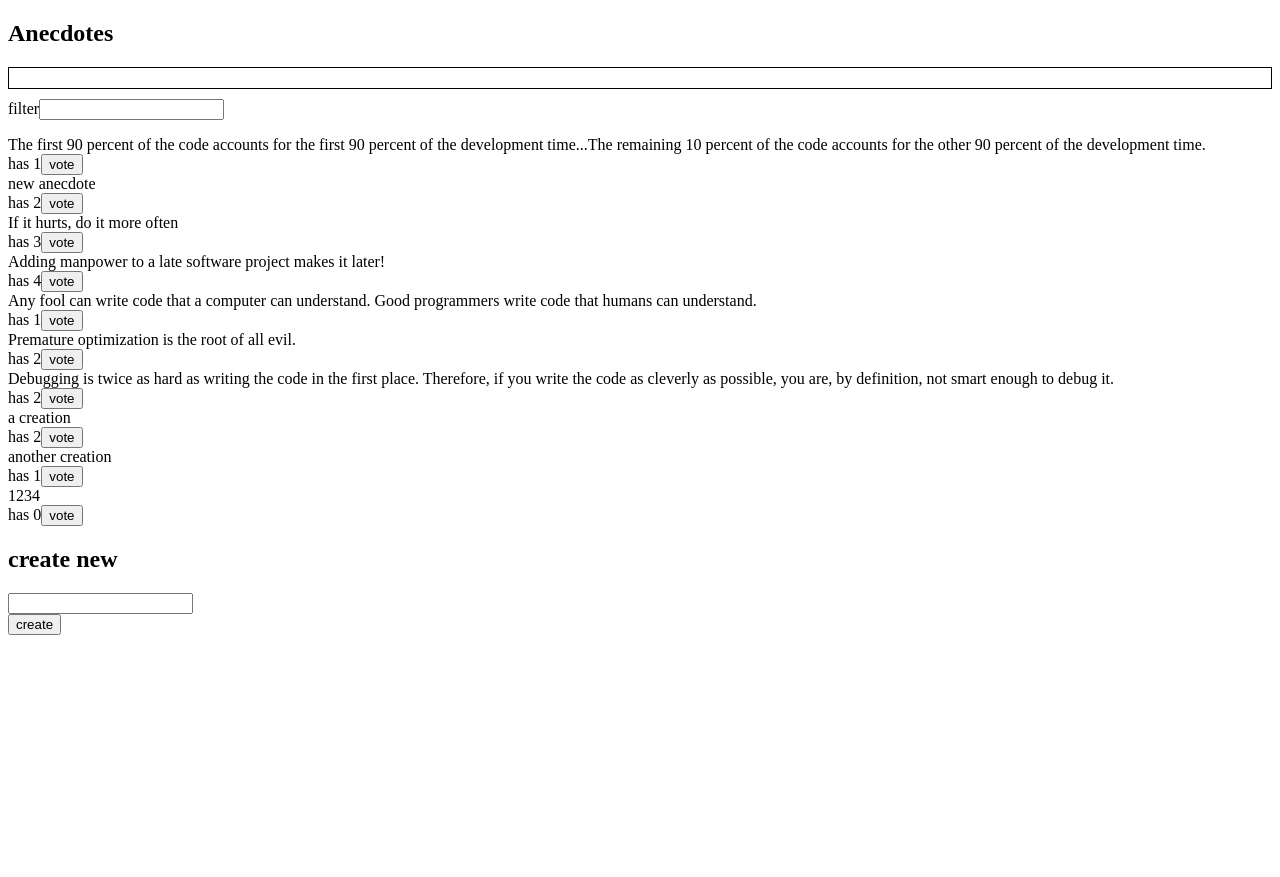
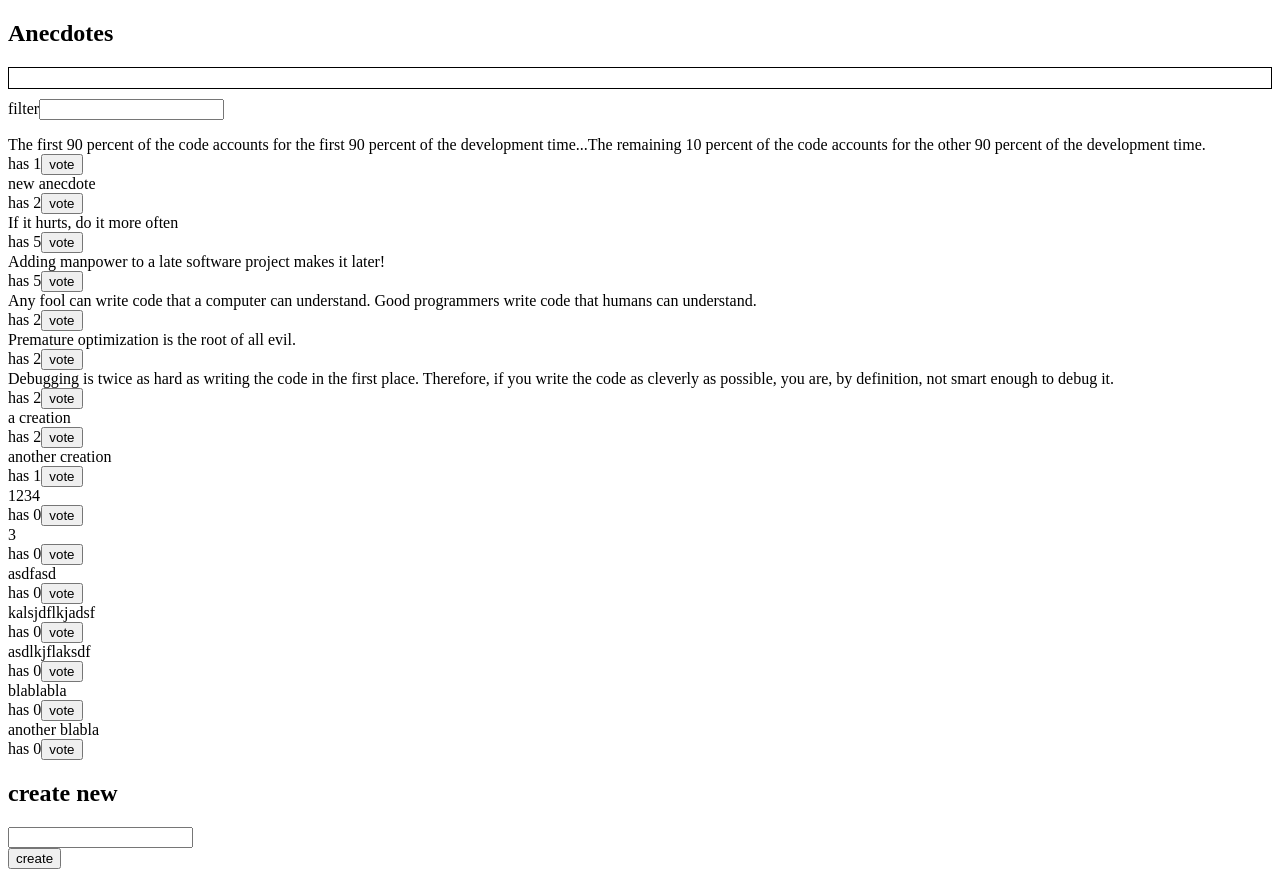
Before and after one commit to mendoza256/redux-anecdotes, a React (Vite) app: page / in a window 1280 px wide. Before the commit the page ends 800 px from the top, so only its background shows below. Built offline with nearby package versions, Linux system fonts and the light colour scheme; data requests are answered from the project's data file.

Commit message:
Exercise 6.24.

```diff
--- a/db.json
+++ b/db.json
@@ -13,17 +13,17 @@
     {
       "content": "If it hurts, do it more often",
       "id": "84559",
-      "votes": 3
+      "votes": 5
     },
     {
       "content": "Adding manpower to a late software project makes it later!",
       "id": "36164",
-      "votes": 4
+      "votes": 5
     },
     {
       "content": "Any fool can write code that a computer can understand. Good programmers write code that humans can understand.",
       "id": "82086",
-      "votes": 1
+      "votes": 2
     },
     {
       "content": "Premature optimization is the root of all evil.",
@@ -49,6 +49,36 @@
       "id": "fda5",
       "content": "1234",
       "votes": 0
+    },
+    {
+      "id": "b9ce",
+      "content": "3",
+      "votes": 0
+    },
+    {
+      "id": "d6a2",
+      "content": "asdfasd",
+      "votes": 0
+    },
+    {
+      "id": "b7d4",
+      "content": "kalsjdflkjadsf",
+      "votes": 0
+    },
+    {
+      "id": "d951",
+      "content": "asdlkjflaksdf",
+      "votes": 0
+    },
+    {
+      "id": "2012",
+      "content": "blablabla",
+      "votes": 0
+    },
+    {
+      "id": "0759",
+      "content": "another blabla",
+      "votes": 0
     }
   ]
 }
--- a/src/components/AnecdoteForm.jsx
+++ b/src/components/AnecdoteForm.jsx
@@ -1,15 +1,32 @@
-import { useDispatch } from "react-redux";
-import { setNotification } from "../reducers/notificationReducer";
+import { useNotificationDispatch } from "../contexts/notificationContext";
 import anecdotesService from "../services/anecdotes";
 import { useMutation, useQueryClient } from "@tanstack/react-query";
 
 const AnecdoteForm = () => {
-  const dispatch = useDispatch();
+  const dispatch = useNotificationDispatch();
   const queryClient = useQueryClient();
   const newAnecdoteMutation = useMutation({
     mutationFn: anecdotesService.createAnecdote,
-    onSuccess: () => {
+    onSuccess: (result) => {
       queryClient.invalidateQueries("anecdotes");
+      dispatch({ type: "SET", payload: `You added ${result.content}` });
+      setTimeout(
+        () =>
+          dispatch({
+            type: "RESET",
+          }),
+        5000
+      );
+    },
+    onError: (error) => {
+      dispatch({ type: "SET", payload: error });
+      setTimeout(
+        () =>
+          dispatch({
+            type: "RESET",
+          }),
+        5000
+      );
     },
   });
 
@@ -20,7 +37,6 @@ const AnecdoteForm = () => {
       votes: 0,
     };
     newAnecdoteMutation.mutate(anecdote);
-    dispatch(setNotification(`You added ${anecdote.content}`, 5000));
     event.target.anecdote.value = "";
   };
 
--- a/src/components/AnecdoteList.jsx
+++ b/src/components/AnecdoteList.jsx
@@ -12,8 +12,19 @@ const AnecdoteList = () => {
   });
   const voteMutation = useMutation({
     mutationFn: anecdotesService.updateAnecdote,
-    onSuccess: () => {
+    onSuccess: (result) => {
       queryClient.invalidateQueries({ queryKey: ["anecdotes"] });
+      dispatch({ type: "SET", payload: `You voted ${result.content}` });
+      setTimeout(
+        () =>
+          dispatch({
+            type: "RESET",
+          }),
+        5000
+      );
+    },
+    onError: (error) => {
+      dispatch({ type: "SET", payload: error });
     },
   });
 
@@ -22,15 +33,6 @@ const AnecdoteList = () => {
   const vote = (id) => {
     const votedAnecdote = anecdotesResult.data?.find((a) => a.id === id);
     voteMutation.mutate({ ...votedAnecdote, votes: votedAnecdote.votes + 1 });
-
-    dispatch({ type: "VOTE", payload: `You voted ${votedAnecdote.content}` });
-    setTimeout(
-      () =>
-        dispatch({
-          type: "RESET",
-        }),
-      5000
-    );
   };
 
   if (anecdotesResult.isLoading) {
--- a/src/contexts/notificationContext.tsx
+++ b/src/contexts/notificationContext.tsx
@@ -2,7 +2,7 @@ import { createContext, useReducer, useContext } from "react";
 
 const notificationReducer = (state: string, action) => {
   switch (action.type) {
-    case "VOTE":
+    case "SET":
       return action.payload;
     case "RESET":
       return "";
--- a/src/services/anecdotes.js
+++ b/src/services/anecdotes.js
@@ -14,6 +14,7 @@ const createAnecdote = async (anecdote) => {
 
 const updateAnecdote = async (anecdote) => {
   const response = await axios.put(baseUrl + "/" + anecdote.id, anecdote);
+
   return response.data;
 };
 
```
